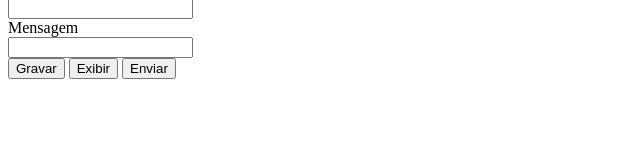
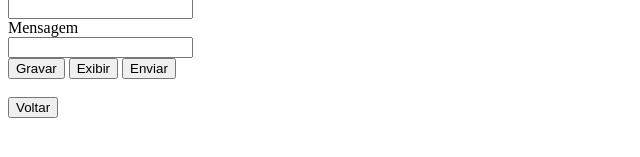
Before and after one commit to kaikibarros/programacao-web-2024.2, a plain HTML site: page A04/index.html in a window 1280 px wide. Shown: the part 145-302 px from the top of the page, without its empty margins (0-640 px from the left). Drawn offline with Linux system fonts and the light colour scheme.

Commit message:
botões de voltar pra home

```diff
--- a/A04/index.html
+++ b/A04/index.html
@@ -28,6 +28,8 @@
         <button type="button" id="gravar"> Gravar </button>
         <button type="button" id="exibir"> Exibir </button>
         <button type="button" id="enviar"> Enviar </button>
+        <br> <br>
+       <a href="../index.html"><button type="button" >Voltar</button></a>
     </form>
 
     <div id='output'>
```
Also changed, not shown: atv-irpf/index.html (+3 -0 lines), A04/style.css (added).
